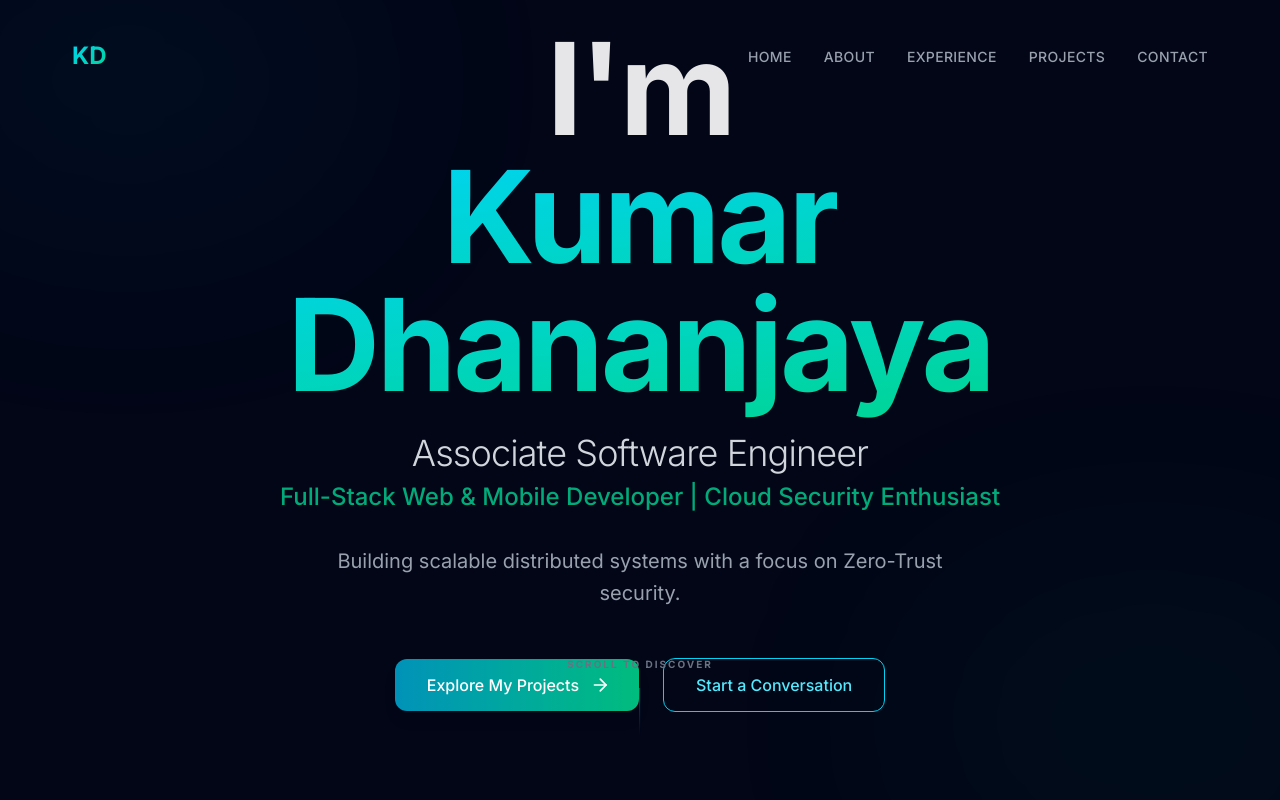
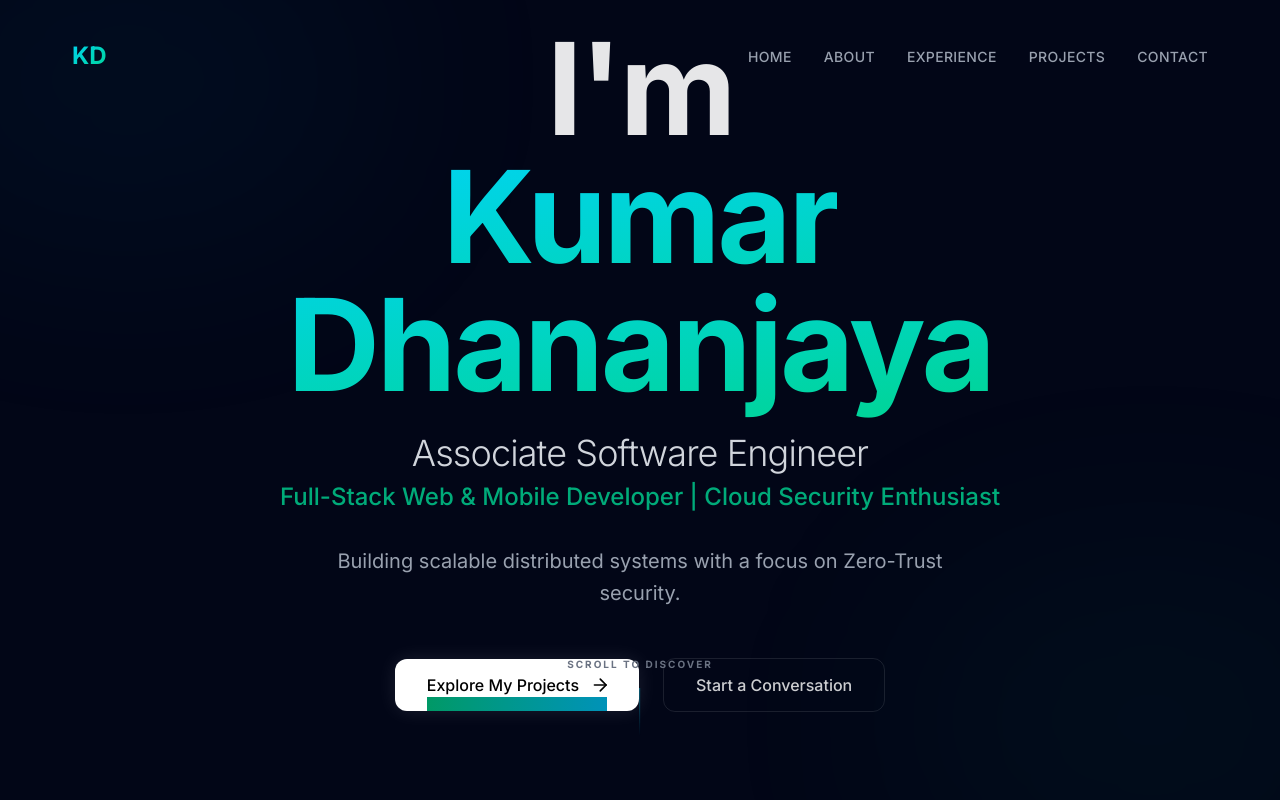
Before and after one commit to KumarDhananjaya/portfolio-new, a Next.js app: page / in a window 1280 px wide. Shown: the top 800 px of the page. Built offline with nearby package versions, Linux system fonts and the light colour scheme.

Commit message:
Revamp: Redesign Button with glassmorphism and hover effects

```diff
--- a/components/ui/Button.tsx
+++ b/components/ui/Button.tsx
@@ -20,36 +20,42 @@ export const Button: React.FC<ButtonProps> = ({
 }) => {
 
     const baseStyles =
-        'px-6 md:px-8 py-3 md:py-3.5 rounded-xl font-medium transition-all duration-300 ' +
-        'flex items-center justify-center gap-3 whitespace-nowrap';
+        'px-6 md:px-8 py-3 md:py-3.5 rounded-xl font-medium transition-all duration-500 ' +
+        'flex items-center justify-center gap-3 whitespace-nowrap relative group overflow-hidden';
 
     const variants = {
         primary:
-            'bg-gradient-to-r from-cyan-600 to-emerald-500 text-white shadow-lg ' +
-            'hover:shadow-2xl hover:from-cyan-700 hover:to-emerald-600 active:scale-95',
+            'bg-white text-black shadow-[0_0_20px_rgba(255,255,255,0.1)] ' +
+            'hover:shadow-[0_0_30px_rgba(255,255,255,0.2)] active:scale-95',
 
         secondary:
-            'bg-white/10 hover:bg-white/20 text-white border border-white/20 ' +
-            'hover:border-white/40 backdrop-blur-sm active:scale-95',
+            'glass hover:glass-dark text-white active:scale-95',
 
         outline:
-            'border border-cyan-400 text-cyan-300 hover:bg-cyan-500/10 ' +
-            'hover:border-cyan-300 active:scale-95',
+            'border border-white/10 text-white/80 hover:text-white hover:border-white/30 ' +
+            'hover:bg-white/5 active:scale-95',
     };
 
     const MotionA = motion.a;
     const MotionButton = motion.button;
+
+    const content = (
+        <>
+            <div className="absolute inset-0 bg-gradient-to-r from-purple-500/10 to-cyan-500/10 opacity-0 group-hover:opacity-100 transition-opacity duration-500" />
+            {icon && <span className="text-lg relative z-10 group-hover:scale-110 transition-transform duration-300">{icon}</span>}
+            <span className="relative z-10">{children}</span>
+        </>
+    );
 
     if (href) {
         return (
             <MotionA
                 href={href}
                 className={`${baseStyles} ${variants[variant]} ${className}`}
-                whileHover={{ scale: 1.06 }}
-                whileTap={{ scale: 0.94 }}
+                whileHover={{ y: -2 }}
+                whileTap={{ scale: 0.98 }}
             >
-                {icon && <span className="text-lg">{icon}</span>}
-                {children}
+                {content}
             </MotionA>
         );
     }
@@ -58,11 +64,10 @@ export const Button: React.FC<ButtonProps> = ({
         <MotionButton
             onClick={onClick}
             className={`${baseStyles} ${variants[variant]} ${className}`}
-            whileHover={{ scale: 1.06 }}
-            whileTap={{ scale: 0.94 }}
+            whileHover={{ y: -2 }}
+            whileTap={{ scale: 0.98 }}
         >
-            {icon && <span className="text-lg">{icon}</span>}
-            {children}
+            {content}
         </MotionButton>
     );
 };
```
